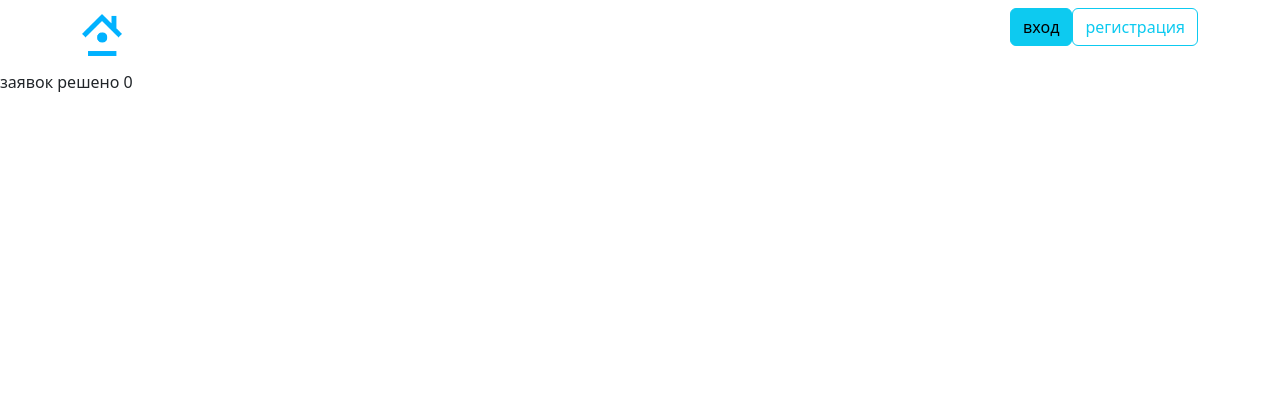
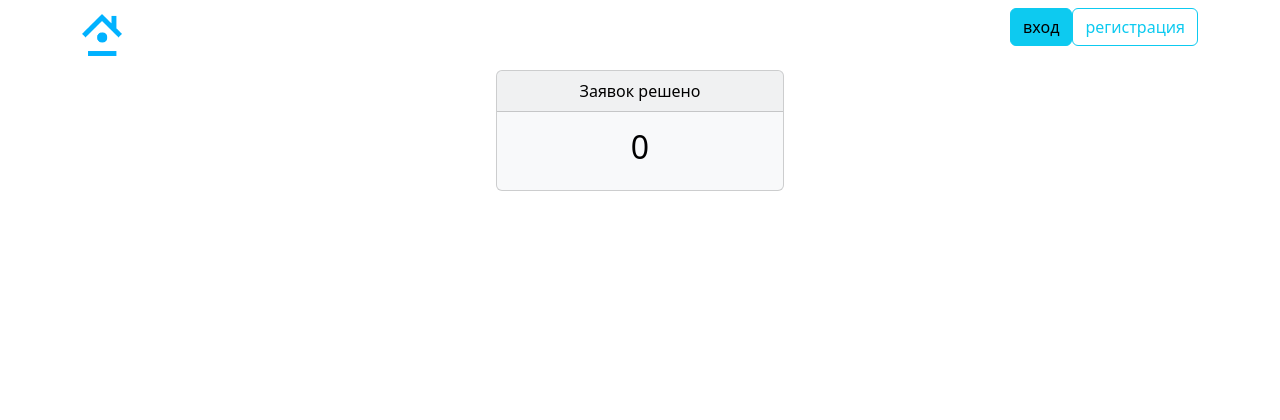
Before and after one commit to ALonelyKing89/1, a PHP site: page / in a window 1280 px wide. Shown: the top 420 px of the page. Run offline with PHP 8.4, Linux system fonts and the light colour scheme; data comes from the database, SQL or seed files in the repository.

Commit message:
калиек

```diff
--- a/db.php
+++ b/db.php
@@ -20,4 +20,3 @@ if (!$db) {
 <script src="style/js/bootstrap.min.js"></script>
 <link href="https://cdn.jsdelivr.net/npm/bootstrap@5.2.3/dist/css/bootstrap.min.css" rel="stylesheet" integrity="sha384-rbsA2VBKQhggwzxH7pPCaAqO46MgnOM80zW1RWuH61DGLwZJEdK2Kadq2F9CUG65" crossorigin="anonymous">
 <script src="https://cdn.jsdelivr.net/npm/bootstrap@5.2.3/dist/js/bootstrap.bundle.min.js" integrity="sha384-kenU1KFdBIe4zVF0s0G1M5b4hcpxyD9F7jL+jjXkk+Q2h455rYXK/7HAuoJl+0I4" crossorigin="anonymous"></script>
-<script src="https://code.jquery.com/jquery-3.6.1.slim.js" integrity="sha256-tXm+sa1uzsbFnbXt8GJqsgi2Tw+m4BLGDof6eUPjbtk=" crossorigin="anonymous"></script>
--- a/index.php
+++ b/index.php
@@ -18,8 +18,6 @@ require_once 'db.php';
 //Вывод шапки
 include("template\header.php");
 ?>
-
-<div class="block"></div>
 <?
 $sth = $db->query("SELECT `status` FROM `problem`");
 foreach($sth as $log){
@@ -27,12 +25,20 @@ foreach($sth as $log){
     $i++;
   }
 }
-echo 'заявок решено '.$i;
 ?>
-
-
+<div class="conteiner">
+  <center>
+    <div class="card text-bg-light mb-3" style="max-width: 18rem;">
+      <div class="card-header">Заявок решено</div>
+      <div class="card-body">
+        <h2 class="card-title"><?echo $i;?></h5>
+      </div>
+    </div>
+  </center>
+</div>
 <?
 include("template\\footer.php");
+
 ?>
 
 </body>
```
